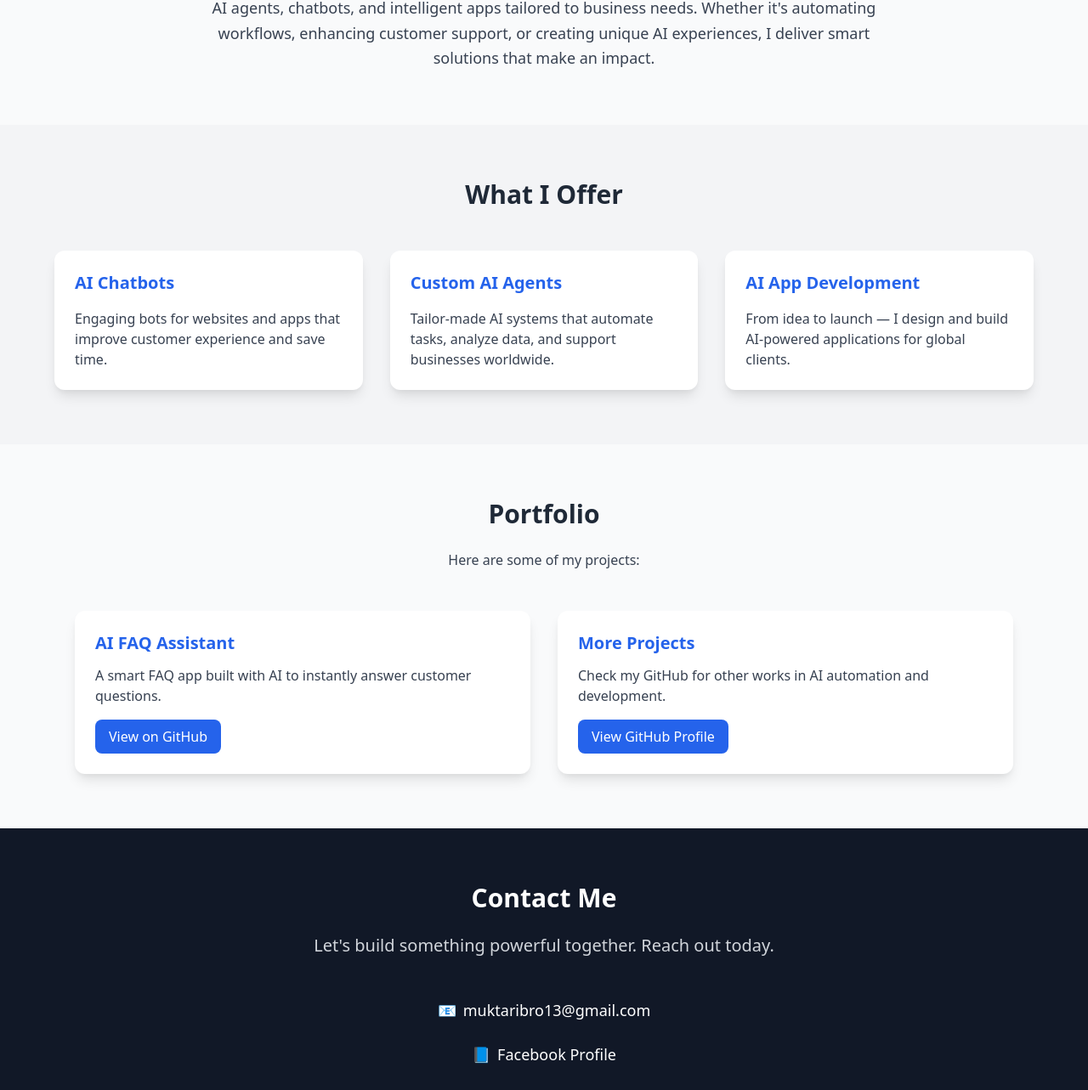
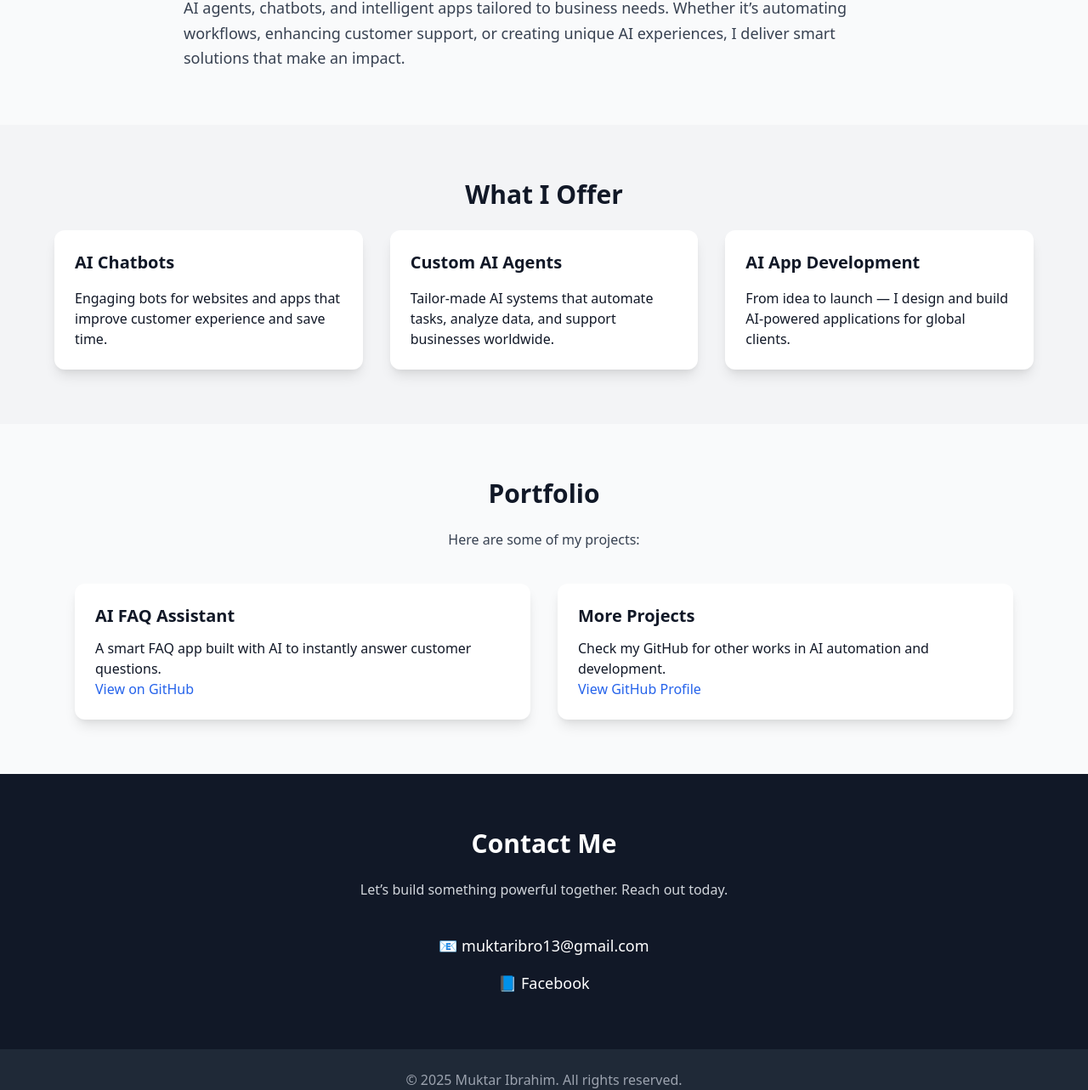
Before and after one commit to AXsavag/muktar-portfolio, a plain HTML site: page index.html in a window 1280 px wide. Shown: the part 542-1825 px from the top of the page at 85% size. Drawn offline with nearby package versions, Linux system fonts and the light colour scheme.

Commit message:
Update index.html

```diff
--- a/index.html
+++ b/index.html
@@ -5,101 +5,80 @@
   <meta name="viewport" content="width=device-width, initial-scale=1.0">
   <title>Muktar Ibrahim | AI Agent & App Developer</title>
   <link href="https://cdn.jsdelivr.net/npm/tailwindcss@2.2.19/dist/tailwind.min.css" rel="stylesheet">
-  <!-- NO style.css link - this is important! -->
 </head>
 <body class="bg-gray-50 text-gray-900">
 
   <!-- Hero Section -->
   <header class="relative bg-gray-900 text-white">
-    <div class="relative w-full">
-      <img src="banner.png" alt="Muktar Ibrahim banner" class="w-full h-64 md:h-96 object-cover" />
-      <div class="absolute inset-0 flex flex-col items-center justify-center text-center px-4 bg-black bg-opacity-50">
-        <h1 class="text-4xl md:text-6xl font-bold text-white mb-2">Muktar Ibrahim</h1>
-        <p class="text-xl md:text-2xl text-white mb-2">AI Agent & App Developer</p>
-        <p class="text-lg md:text-xl text-white mb-6">Building intelligent solutions for businesses</p>
-        <a href="#contact" class="px-8 py-3 bg-blue-600 hover:bg-blue-700 text-white font-semibold rounded-lg shadow-lg transition duration-300">
-          Work With Me
-        </a>
-      </div>
+    <img src="banner.png" alt="Muktar Ibrahim banner" class="w-full h-64 md:h-96 object-cover opacity-80">
+    <div class="absolute inset-0 flex flex-col items-center justify-center text-center px-4">
+      <h1 class="text-4xl md:text-6xl font-bold">Muktar Ibrahim</h1>
+      <p class="mt-4 text-lg md:text-2xl">AI Agent & App Developer | Building intelligent solutions for businesses</p>
+      <a href="#contact" class="mt-6 px-6 py-3 bg-blue-600 hover:bg-blue-700 text-white font-semibold rounded-lg shadow-lg">Work With Me</a>
     </div>
   </header>
 
   <!-- About Section -->
   <section id="about" class="max-w-4xl mx-auto px-6 py-16">
-    <h2 class="text-3xl font-bold mb-6 text-center text-gray-800">About Me</h2>
-    <p class="text-lg leading-relaxed text-gray-700 text-center">
-      Hi, I'm <strong class="text-blue-600">Muktar Ibrahim</strong>, a passionate developer specializing in AI-powered solutions.
+    <h2 class="text-3xl font-bold mb-6 text-center">About Me</h2>
+    <p class="text-lg leading-relaxed text-gray-700">
+      Hi, I’m <strong>Muktar Ibrahim</strong>, a passionate developer specializing in AI-powered solutions.
       I build custom AI agents, chatbots, and intelligent apps tailored to business needs.
-      Whether it's automating workflows, enhancing customer support, or creating unique AI experiences,
+      Whether it’s automating workflows, enhancing customer support, or creating unique AI experiences,
       I deliver smart solutions that make an impact.
     </p>
   </section>
 
   <!-- Services Section -->
   <section id="services" class="bg-gray-100 py-16 px-6">
-    <div class="max-w-6xl mx-auto">
-      <h2 class="text-3xl font-bold mb-12 text-center text-gray-800">What I Offer</h2>
-      <div class="grid md:grid-cols-3 gap-8">
-        <div class="bg-white rounded-xl shadow-lg p-6 hover:shadow-xl transition duration-300">
-          <h3 class="text-xl font-semibold mb-4 text-blue-600">AI Chatbots</h3>
-          <p class="text-gray-700">Engaging bots for websites and apps that improve customer experience and save time.</p>
-        </div>
-        <div class="bg-white rounded-xl shadow-lg p-6 hover:shadow-xl transition duration-300">
-          <h3 class="text-xl font-semibold mb-4 text-blue-600">Custom AI Agents</h3>
-          <p class="text-gray-700">Tailor-made AI systems that automate tasks, analyze data, and support businesses worldwide.</p>
-        </div>
-        <div class="bg-white rounded-xl shadow-lg p-6 hover:shadow-xl transition duration-300">
-          <h3 class="text-xl font-semibold mb-4 text-blue-600">AI App Development</h3>
-          <p class="text-gray-700">From idea to launch — I design and build AI-powered applications for global clients.</p>
-        </div>
+    <h2 class="text-3xl font-bold mb-6 text-center">What I Offer</h2>
+    <div class="grid md:grid-cols-3 gap-8 max-w-6xl mx-auto">
+      <div class="bg-white rounded-xl shadow-lg p-6">
+        <h3 class="text-xl font-semibold mb-4">AI Chatbots</h3>
+        <p>Engaging bots for websites and apps that improve customer experience and save time.</p>
+      </div>
+      <div class="bg-white rounded-xl shadow-lg p-6">
+        <h3 class="text-xl font-semibold mb-4">Custom AI Agents</h3>
+        <p>Tailor-made AI systems that automate tasks, analyze data, and support businesses worldwide.</p>
+      </div>
+      <div class="bg-white rounded-xl shadow-lg p-6">
+        <h3 class="text-xl font-semibold mb-4">AI App Development</h3>
+        <p>From idea to launch — I design and build AI-powered applications for global clients.</p>
       </div>
     </div>
   </section>
 
   <!-- Portfolio Section -->
   <section id="portfolio" class="max-w-6xl mx-auto px-6 py-16">
-    <h2 class="text-3xl font-bold mb-6 text-center text-gray-800">Portfolio</h2>
-    <p class="text-center text-gray-700 mb-12">Here are some of my projects:</p>
+    <h2 class="text-3xl font-bold mb-6 text-center">Portfolio</h2>
+    <p class="text-center text-gray-700 mb-10">Here are some of my projects:</p>
     <div class="grid md:grid-cols-2 gap-8">
-      <div class="bg-white rounded-xl shadow-lg p-6 hover:shadow-xl transition duration-300">
-        <h3 class="text-xl font-semibold mb-3 text-blue-600">AI FAQ Assistant</h3>
-        <p class="text-gray-700 mb-4">A smart FAQ app built with AI to instantly answer customer questions.</p>
-        <a href="https://github.com/AXsavag/ai-faq-app" target="_blank" class="inline-block px-4 py-2 bg-blue-600 text-white rounded-lg hover:bg-blue-700 transition duration-300">
-          View on GitHub
-        </a>
+      <div class="bg-white rounded-xl shadow-lg p-6">
+        <h3 class="text-xl font-semibold mb-3">AI FAQ Assistant</h3>
+        <p>A smart FAQ app built with AI to instantly answer customer questions.</p>
+        <a href="https://github.com/AXsavag/ai-faq-app" target="_blank" class="text-blue-600 hover:underline">View on GitHub</a>
       </div>
-      <div class="bg-white rounded-xl shadow-lg p-6 hover:shadow-xl transition duration-300">
-        <h3 class="text-xl font-semibold mb-3 text-blue-600">More Projects</h3>
-        <p class="text-gray-700 mb-4">Check my GitHub for other works in AI automation and development.</p>
-        <a href="https://github.com/AXsavag" target="_blank" class="inline-block px-4 py-2 bg-blue-600 text-white rounded-lg hover:bg-blue-700 transition duration-300">
-          View GitHub Profile
-        </a>
+      <div class="bg-white rounded-xl shadow-lg p-6">
+        <h3 class="text-xl font-semibold mb-3">More Projects</h3>
+        <p>Check my GitHub for other works in AI automation and development.</p>
+        <a href="https://github.com/AXsavag" target="_blank" class="text-blue-600 hover:underline">View GitHub Profile</a>
       </div>
     </div>
   </section>
 
   <!-- Contact Section -->
   <section id="contact" class="bg-gray-900 text-white py-16 px-6">
-    <div class="max-w-4xl mx-auto text-center">
-      <h2 class="text-3xl font-bold mb-6">Contact Me</h2>
-      <p class="text-gray-300 mb-12 text-xl">Let's build something powerful together. Reach out today.</p>
-      <div class="flex flex-col items-center space-y-6">
-        <a href="mailto:muktaribro13@gmail.com" class="text-lg hover:text-blue-400 transition duration-300 flex items-center">
-          <span class="mr-2">📧</span> muktaribro13@gmail.com
-        </a>
-        <a href="https://www.facebook.com/share/1Engwt9e9m/" target="_blank" class="text-lg hover:text-blue-400 transition duration-300 flex items-center">
-          <span class="mr-2">📘</span> Facebook Profile
-        </a>
-      </div>
+    <h2 class="text-3xl font-bold mb-6 text-center">Contact Me</h2>
+    <p class="text-center text-gray-300 mb-10">Let’s build something powerful together. Reach out today.</p>
+    <div class="flex flex-col items-center space-y-4">
+      <a href="mailto:muktaribro13@gmail.com" class="text-lg hover:underline">📧 muktaribro13@gmail.com</a>
+      <a href="https://www.facebook.com/share/1Engwt9e9m/" target="_blank" class="text-lg hover:underline">📘 Facebook</a>
     </div>
   </section>
 
   <!-- Footer -->
-  <footer class="bg-gray-800 text-gray-400 text-center py-8">
-    <div class="max-w-4xl mx-auto">
-      <p>© 2025 Muktar Ibrahim. All rights reserved.</p>
-      <p class="mt-2">Building the future with AI</p>
-    </div>
+  <footer class="bg-gray-800 text-gray-400 text-center py-6">
+    <p>© 2025 Muktar Ibrahim. All rights reserved.</p>
   </footer>
 
 </body>
```
